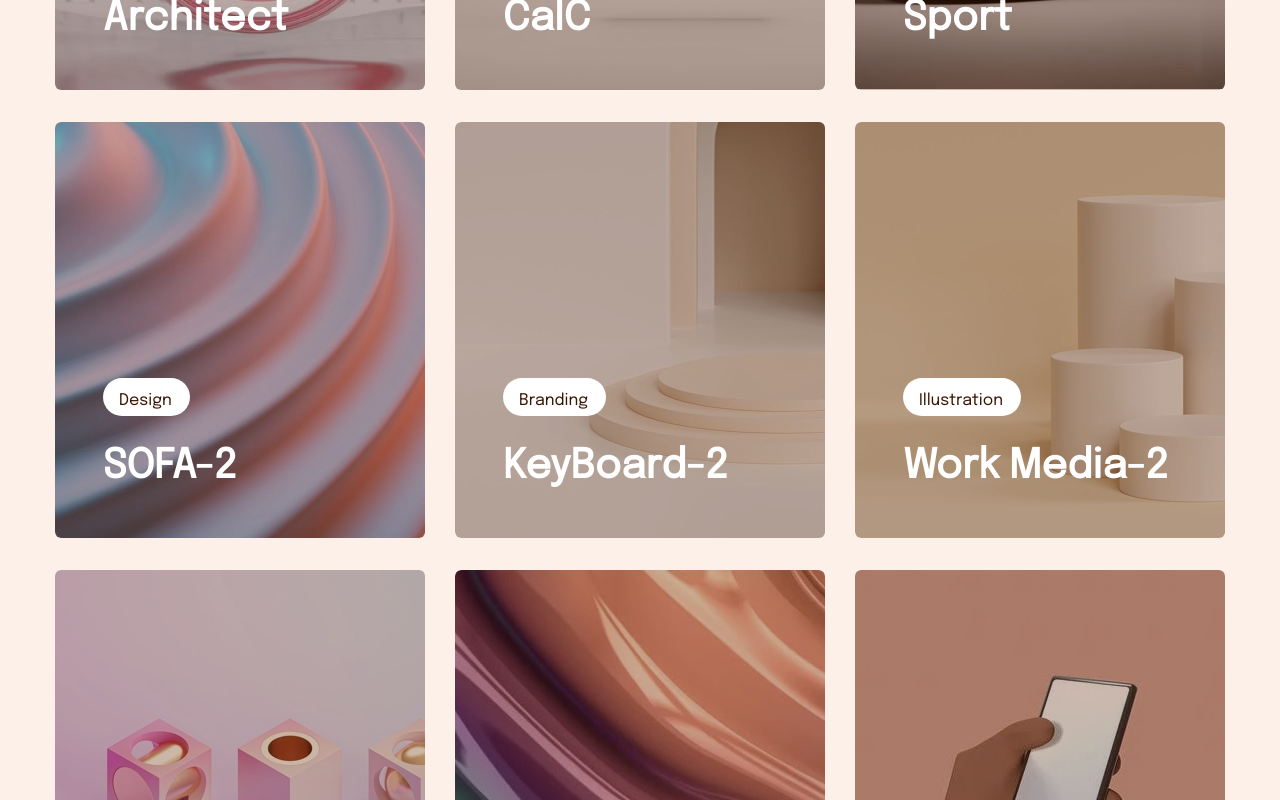
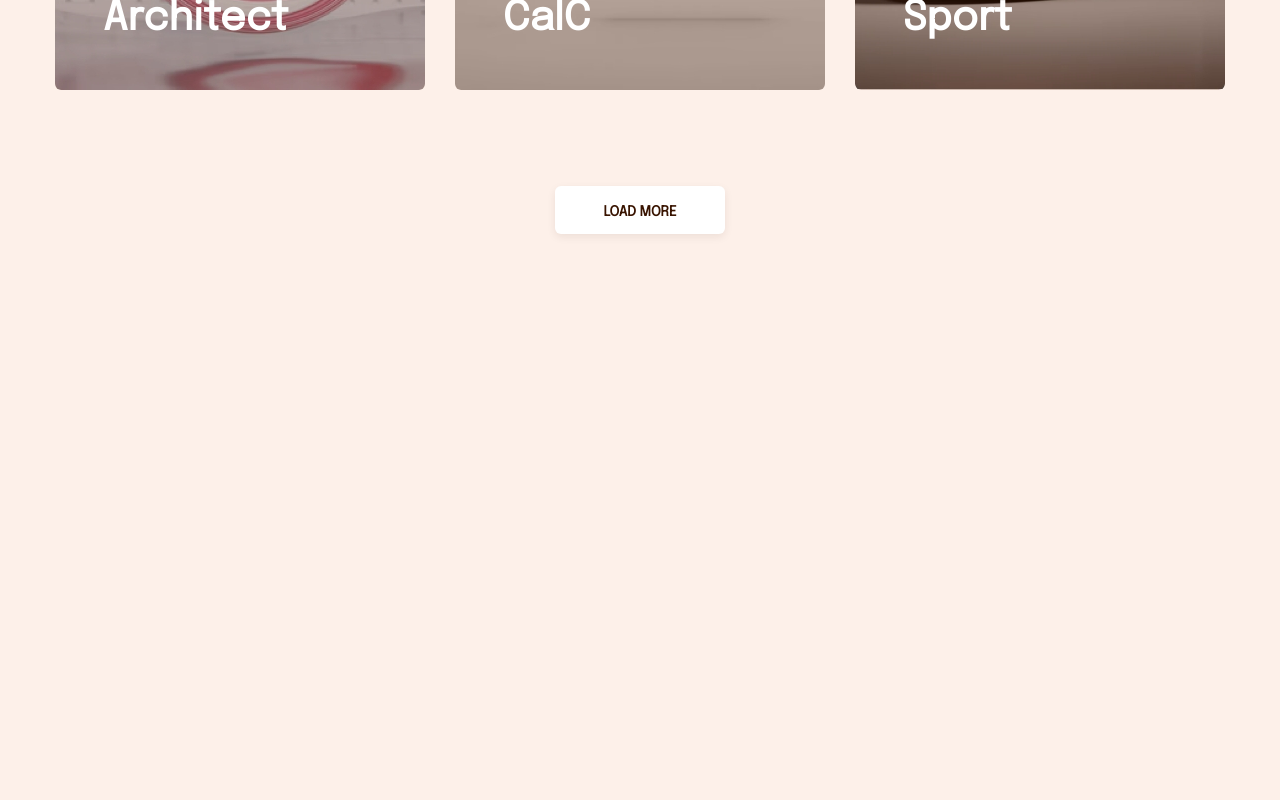
Before and after one commit to Merdzhen/design-studio, a React (Create React App) app in the folder client/: page / in a window 1280 px wide. Shown: the part 1800-2600 px from the top of the page. After the commit the page ends 2218 px from the top, so only its background shows below. Built offline with nearby package versions, Linux system fonts and the light colour scheme.

Commit message:
load more

```diff
--- a/client/src/components/Header/Header.module.css
+++ b/client/src/components/Header/Header.module.css
@@ -40,11 +40,12 @@
 }
 
 .contactBtn {
+  width: 138px;
+  height: 48px;
   background: transparent;
   border: 1px solid rgba(255,255,255,0.29 );
   border-radius: 10px;
-  padding: 18px 40px;
-  width: 140px;
+  padding: 18px 40px 16px;
   font-size: 14px;
   font-weight: 900;
 }
--- a/client/src/components/Portfolio/Portfolio.jsx
+++ b/client/src/components/Portfolio/Portfolio.jsx
@@ -24,6 +24,12 @@ export default function Portfolio() {
     {id: 16, title: 'Architect-2', type: 'Motion', img: 'architect.jpg' },
     {id: 17, title: 'CalC-2', type: 'Design', img: 'calc.jpg' },
     {id: 18, title: 'Sport-2', type: 'Branding', img: 'sport.jpg' },
+    {id: 19, title: 'HandP-3', type: 'Branding', img: 'handp.jpg' },
+    {id: 20, title: 'HandP-4', type: 'Branding', img: 'handp.jpg' },
+    {id: 21, title: 'HandP-5', type: 'Branding', img: 'handp.jpg' },
+    {id: 22, title: 'HandP-6', type: 'Branding', img: 'handp.jpg' },
+    {id: 23, title: 'HandP-7', type: 'Branding', img: 'handp.jpg' },
+    {id: 24, title: 'HandP-8', type: 'Branding', img: 'handp.jpg' },
   ])
   // типы/категории элементов (можно брать из БД если есть)
   const [types, setTypes] = useState([
@@ -32,18 +38,23 @@ export default function Portfolio() {
     { id: 3, name: 'Illustration'},
     { id: 4, name: 'Motion'}
   ])
-  const [filteredItems, setFilteredItems] = useState(items) // выбранные элементы
+  const [itemsStep, setItemsStep] = useState(9) // шаг по количеству эл-ов для добавления на стр
+  const [itemsOnPage, setItemsOnPage] = useState(itemsStep) //кол-во эл-тов на стр
+  const [filteredItems, setFilteredItems] = useState(items.slice(0, itemsOnPage)) // выбранные элементы
   const [activeType, setActiveType] = useState('Show All') // выбранный/активный тип
   const [activeItem, setactiveItem] = useState() // выбранный/активный элемент
   const [windowWidth, setWindowWidth] = useState(window.innerWidth) //ширина экрана
 
+
+
   // ф-ция выбора типа и "фильтрации" элементов по выбранному типу
   const showType = (type) => {
     if (type === 'Show All') {
-      setFilteredItems(items)
+      setFilteredItems(items.slice(0, itemsOnPage))
       setActiveType('Show All')
     } else {
-      setFilteredItems(items.filter(item => item.type === type))
+      const newItems = items.filter(item => item.type === type)
+      setFilteredItems(newItems.slice(0, itemsOnPage))
       setActiveType(type)
     }
   }
@@ -88,19 +99,31 @@ export default function Portfolio() {
       }
   })
 
+  const loadItems = () => {
+    if (activeType === 'Show All') {
+      setFilteredItems(items.slice(0, itemsOnPage + itemsStep))
+    } else {
+      const newItems = items.filter(item => item.type === activeType)
+      setFilteredItems(newItems.slice(0, itemsOnPage + itemsStep))
+    }
+    setItemsOnPage(itemsOnPage + itemsStep)
+  }
+
   return (
     <>
       <div className={classes.portfolioTitleDiv}>
         <p className={classes.portfolioTitle}>Portfolio</p>
         <p className={classes.portfolioDescription}>Agency provides a full service range including technical skills, design, business understanding.</p>
       </div>
-      <PortfolioMenu showType={showType} activeType={activeType} types={types} windowWidth={windowWidth}/>
+      <div className={classes.portfolioMenuDiv}>
+        <PortfolioMenu showType={showType} activeType={activeType} types={types} windowWidth={windowWidth}/>
 
-      <div className={classes.portfolioItems}>
-        {filteredItems.map((item) =>
-          <PortfolioItem item={item} key={item.id} activeItem={activeItem} activateItem={activateItem} showType={showType} />
-        )}
-
+        <div className={classes.portfolioItems}>
+          {filteredItems.map((item) =>
+            <PortfolioItem item={item} key={item.id} activeItem={activeItem} activateItem={activateItem} showType={showType} />
+          )}
+        </div>
+        <button onClick={loadItems} className={classes.portfolioLoadBtn}>LOAD MORE</button>
       </div>
     </>
   )
--- a/client/src/components/Portfolio/Portfolio.module.css
+++ b/client/src/components/Portfolio/Portfolio.module.css
@@ -21,12 +21,35 @@
   text-align: center;
 }
 
+.portfolioMenuDiv{
+  display: flex;
+  flex-direction: column;
+  align-items: center;
+}
+
 .portfolioItems {
   display: flex;
   flex-wrap: wrap;
   justify-content: center;
+  /* максимальня ширина div для максимум 4 элементов */
+  max-width: 1630px;
 }
 
+
+
+.portfolioLoadBtn {
+  margin-top: 80px;
+  margin-bottom: 184px;
+  width: 170px;
+  height: 48px;
+  background-color: #ffffff;
+  border-radius: 6px;
+  box-shadow:0px 3px 9px rgba(57, 20, 0, 0.08);
+  padding: 18px 43px 16px;
+  font-size: 14px;
+  font-weight: 900;
+  color: rgba(57,20,0,1);
+}
 
 
 @media only screen and (max-width: 1040px) {
@@ -37,4 +60,9 @@
   .portfolioDescription {
     width: 370px;
   }
+
+  .portfolioLoadBtn {
+    margin-top: 48px;
+    margin-bottom: 224px;
+  }
 }
--- a/client/src/components/PortfolioMenu/PortfolioMenu.jsx
+++ b/client/src/components/PortfolioMenu/PortfolioMenu.jsx
@@ -24,8 +24,7 @@ export default function PortfolioMenu({showType, activeType, types, windowWidth}
           </button>
           )}
         </div>
-      : <div className={classes.portfolioSelectDiv}>
-          <select
+      : <select
           className={classes.portfolioSelect}
           onChange={(e) => showType(e.target.value)}
           value={activeType}
@@ -33,7 +32,6 @@ export default function PortfolioMenu({showType, activeType, types, windowWidth}
           <option key={0} value='Show All'>Show All</option>
           {types.map(type => <option key={type.id} value={type.name}>{type.name}</option>)}
         </select>
-        </div>
       }
     </>
   )
--- a/client/src/components/PortfolioMenu/PortfolioMenu.module.css
+++ b/client/src/components/PortfolioMenu/PortfolioMenu.module.css
@@ -1,5 +1,6 @@
 .portfolioMenu {
-  margin: 85px auto 59px;
+  margin-top: 85px;
+  margin-bottom: 59px;
   width: 560px;
   display: flex;
   justify-content: space-between;
```
Lines whose indentation alone changed are shown as unchanged.
